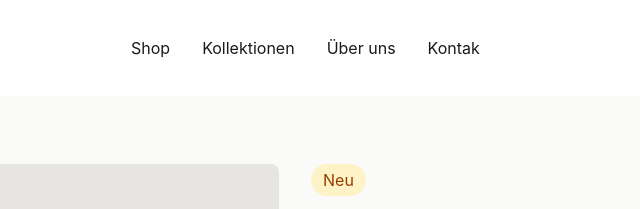
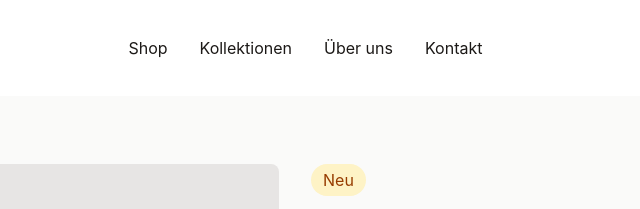
Before and after one commit to marvinobig/landingPageTWCSS, a website: page index.html in a window 1280 px wide. Shown: the top 209 px of the page, 361-1001 px from the left. Drawn offline with Linux system fonts and the light colour scheme.

Commit message:
Tippfehler beheben

```diff
--- a/index.html
+++ b/index.html
@@ -22,7 +22,7 @@
           <a href="/" class="hover:underline">Shop</a>
           <a href="/" class="hover:underline">Kollektionen</a>
           <a href="/" class="hover:underline">Über uns</a>
-          <a href="/" class="hover:underline">Kontak</a>
+          <a href="/" class="hover:underline">Kontakt</a>
         </div>
 
         <div
```
